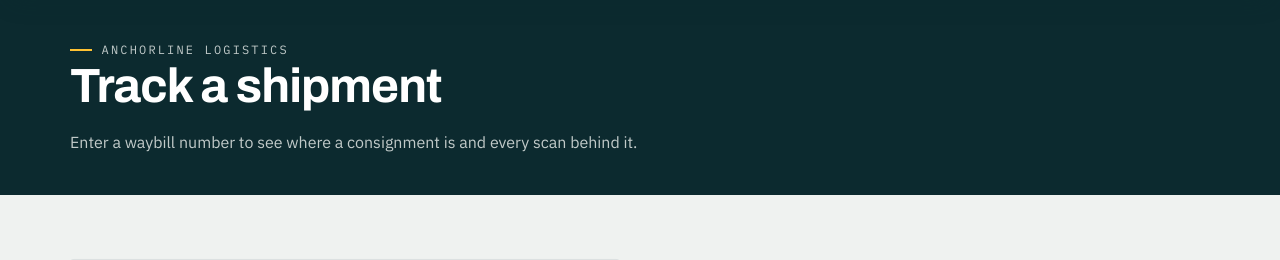
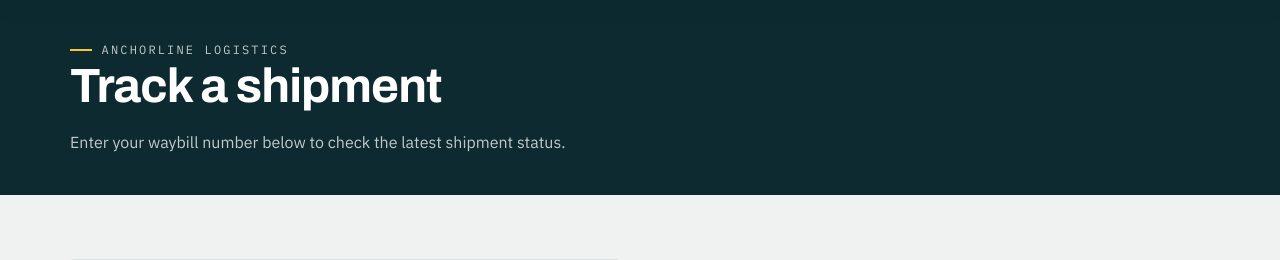
Before and after one commit to KhiulAakash/KOI, a PHP site: page /track.php in a window 1280 px wide. Shown: the part 72-332 px from the top of the page. Run offline with PHP 8.4, Linux system fonts and the light colour scheme.

Commit message:
Improve shipment tracking instructions
Added clear instructions to help users understand how to track their shipments.

```diff
--- a/anchorline-logistics/track.php
+++ b/anchorline-logistics/track.php
@@ -34,7 +34,7 @@ require ROOT_PATH . '/includes/header.php';
       <div class="wrap">
         <p class="eyebrow">Anchorline Logistics</p>
         <h1>Track a shipment</h1>
-        <p>Enter a waybill number to see where a consignment is and every scan behind it.</p>
+       <p>Enter your waybill number below to check the latest shipment status.</p>
       </div>
     </section>
 
```
